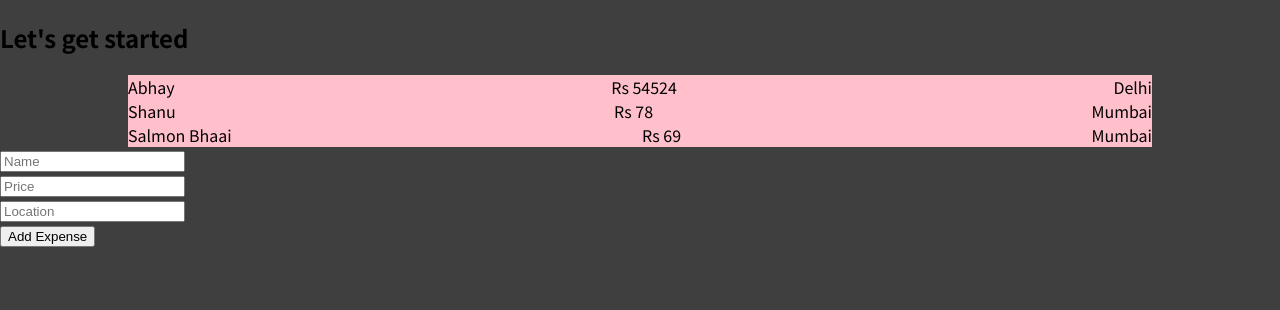
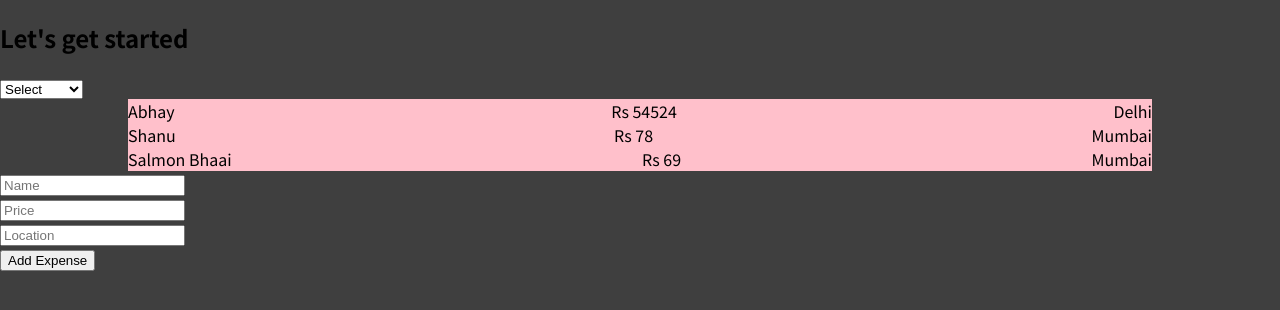
Before and after one commit to abhay-singhchauhan/expense-test-app, a React (Create React App) app: page / in a window 1280 px wide. Shown: the top 310 px of the page. Built offline with nearby package versions, Linux system fonts and the light colour scheme.

Commit message:
added filter function

```diff
--- a/src/App.js
+++ b/src/App.js
@@ -1,9 +1,10 @@
 import ExpenseItem from "./components/ExpenseItem.js";
 import NewExpense from "./components/NewExpense/NewExpense.js";
+import Filter from "./components/filter.js";
 import { useState } from "react";
 
 function App() {
-  const data_expense = [
+  const main_data = [
     {
       Title: "Abhay",
       Ammount: 54524,
@@ -20,14 +21,30 @@ function App() {
       Location: "Mumbai",
     },
   ];
+  const data_expense = main_data;
   const [expense, setExpense] = useState(data_expense);
-
   function dataAdd(data) {
     setExpense((preExpense) => {
       console.log("currentData", data, "previous Expense", preExpense);
       return [data, ...preExpense];
     });
     console.log(expense, "yaha hai data");
+  }
+
+  function selectChange(value) {
+    console.log("this is teh vlue", value);
+    if (value === "") {
+      setExpense(main_data);
+    } else {
+      const arr = main_data.filter((ele) => {
+        if (ele.Location === value) {
+          return true;
+        } else {
+          return false;
+        }
+      });
+      setExpense(arr);
+    }
   }
 
   const exp = expense.map((data, index) => (
@@ -42,6 +59,7 @@ function App() {
   return (
     <div>
       <h2>Let's get started</h2>
+      <Filter onSelectChange={selectChange}></Filter>
       {exp}
       <NewExpense onDataAdd={dataAdd}></NewExpense>
     </div>
--- /dev/null
+++ b/src/components/filter.js
@@ -0,0 +1,21 @@
+function Filter(props) {
+  function onChangeOfSelect(e) {
+    props.onSelectChange(e.target.value);
+    console.log(e.target.value);
+  }
+
+  return (
+    <div>
+      <select onChange={onChangeOfSelect}>
+        <option value="">Select</option>
+        <option value="Delhi">Delhi</option>
+        <option value="Mumbai">Mumbai</option>
+        <option value="Kolkata">Kolkata</option>
+        <option value="Bangaluru">Bangaluru</option>
+        <option value="Gurugram">Gurugram</option>
+      </select>
+    </div>
+  );
+}
+
+export default Filter;
```
